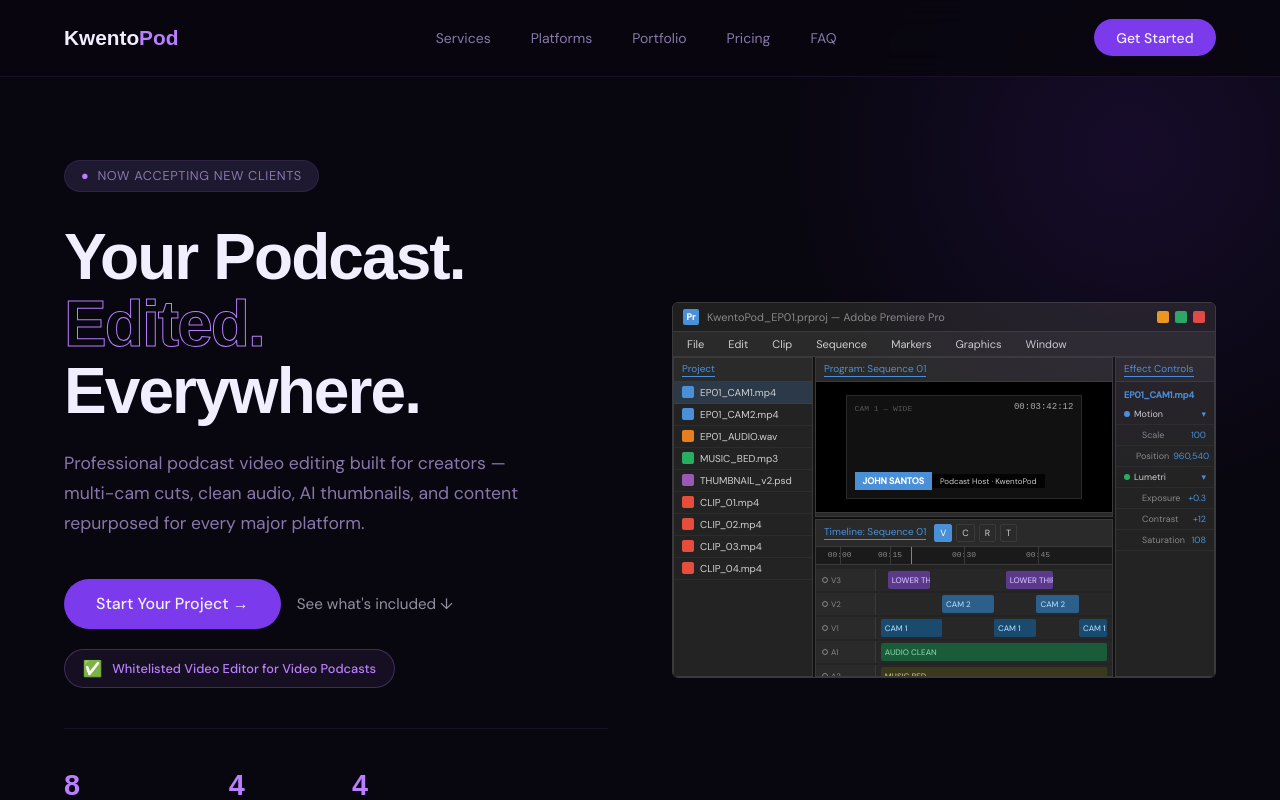
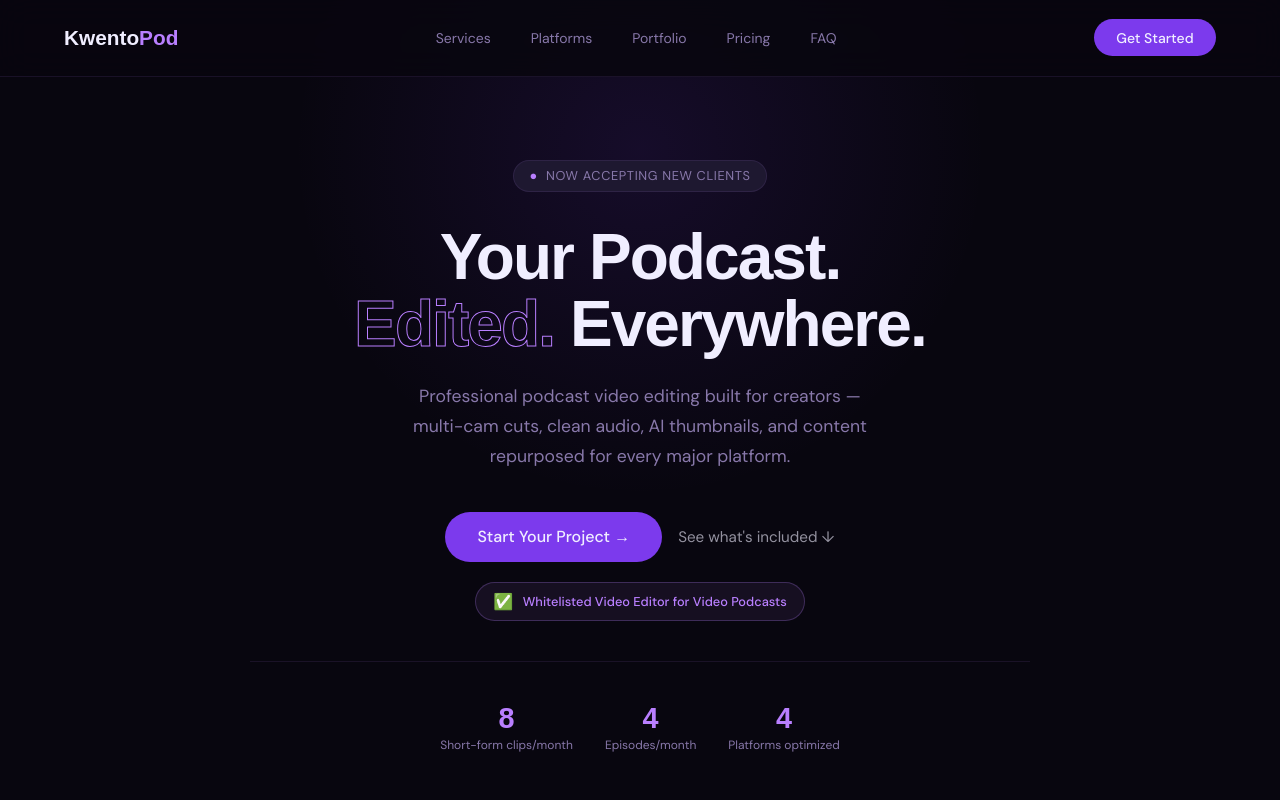
Before and after one commit to Chotteee/kwentopod, a Next.js app in the folder kwentopod/: page / in a window 1280 px wide. Shown: the top 800 px of the page. Built offline with nearby package versions, Linux system fonts and the light colour scheme; a web font is replaced by a local one.

Commit message:
Update Hero.js

```diff
--- a/kwentopod/components/Hero.js
+++ b/kwentopod/components/Hero.js
@@ -1,34 +1,57 @@
 export default function Hero() {
   return (
-    <section className="hero">
-      <div>
-        <div className="heroBadge"><span>●</span> Now accepting new clients</div>
+    <section style={{
+      minHeight: '100vh',
+      padding: '10rem 4rem 6rem',
+      display: 'flex',
+      flexDirection: 'column',
+      alignItems: 'center',
+      position: 'relative',
+      overflow: 'hidden',
+    }}>
+      {/* Background glow */}
+      <div style={{
+        position: 'absolute', top: '-200px', left: '50%',
+        transform: 'translateX(-50%)',
+        width: '700px', height: '700px',
+        background: 'radial-gradient(circle, rgba(124,58,237,0.12) 0%, transparent 70%)',
+        pointerEvents: 'none',
+      }} />
+
+      {/* TOP — Centered tagline */}
+      <div style={{ textAlign: 'center', maxWidth: '780px', width: '100%', position: 'relative', zIndex: 1 }}>
+        <div className="heroBadge" style={{ justifyContent: 'center' }}>
+          <span>●</span> Now accepting new clients
+        </div>
         <h1 className="heroTitle">Your Podcast.<br /><em>Edited.</em> Everywhere.</h1>
-        <p className="heroSub">Professional podcast video editing built for creators — multi-cam cuts, clean audio, AI thumbnails, and content repurposed for every major platform.</p>
-        <div className="heroActions">
+        <p className="heroSub" style={{ margin: '0 auto 2.5rem' }}>
+          Professional podcast video editing built for creators — multi-cam cuts, clean audio, AI thumbnails, and content repurposed for every major platform.
+        </p>
+        <div className="heroActions" style={{ justifyContent: 'center' }}>
           <a href="#contact" className="btnPrimary">Start Your Project →</a>
           <a href="#services" className="btnGhost">See what&apos;s included ↓</a>
         </div>
-        <div className="whitelistBadge">
+        <div className="whitelistBadge" style={{ justifyContent: 'center', margin: '1.25rem auto 0' }}>
           <span>✅</span> Whitelisted Video Editor for Video Podcasts
         </div>
-        <div className="heroStats">
-          <div>
+        <div className="heroStats" style={{ justifyContent: 'center' }}>
+          <div style={{ textAlign: 'center' }}>
             <div className="statNum">8</div>
             <div className="statLabel">Short-form clips/month</div>
           </div>
-          <div>
+          <div style={{ textAlign: 'center' }}>
             <div className="statNum">4</div>
             <div className="statLabel">Episodes/month</div>
           </div>
-          <div>
+          <div style={{ textAlign: 'center' }}>
             <div className="statNum">4</div>
             <div className="statLabel">Platforms optimized</div>
           </div>
         </div>
       </div>
 
-      <div className="heroVisual">
+      {/* BOTTOM — Premiere Pro Mock */}
+      <div style={{ width: '100%', maxWidth: '960px', marginTop: '4rem', position: 'relative', zIndex: 1 }}>
         <div className="premiereWindow">
           <div className="winTitlebar">
             <div className="winTitlebarLeft">
```
